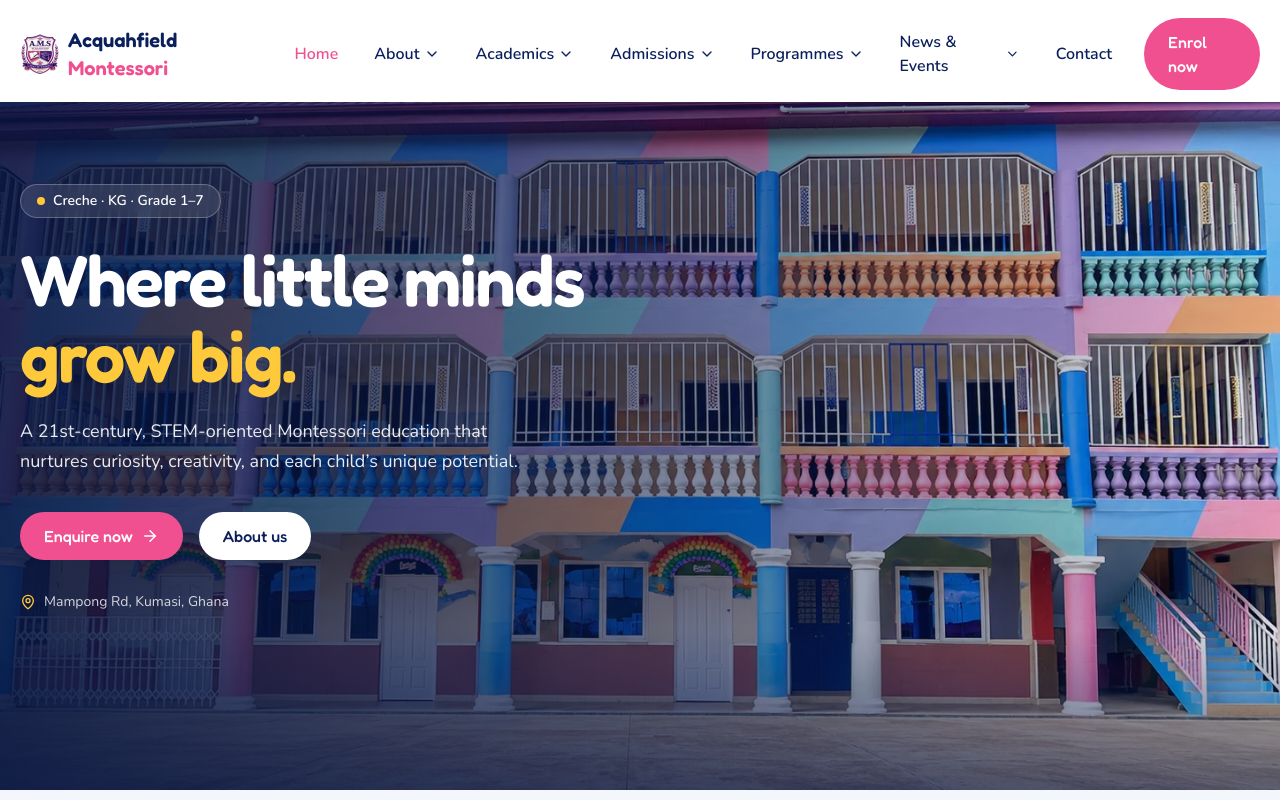
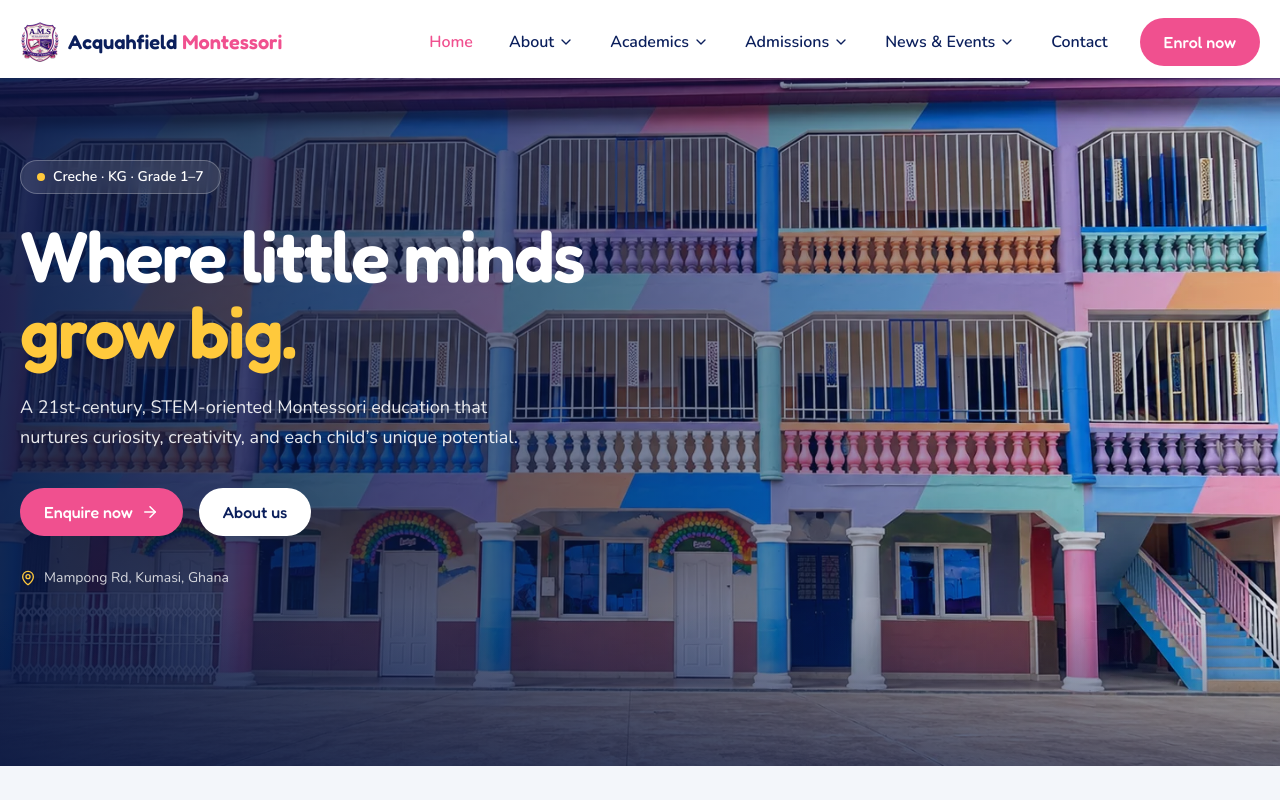
Before and after one commit to Meshack000/Acquahfield, a React (Vite) app: page / in a window 1280 px wide. Shown: the top 800 px of the page. Built offline with nearby package versions, Linux system fonts and the light colour scheme.

Commit message:
feat: update navigation links to include Programmes and GES curriculum options

```diff
--- a/src/data/site.ts
+++ b/src/data/site.ts
@@ -43,6 +43,11 @@
       { label: "Kindergarten", to: "/academics#kindergarten" },
       { label: "Lower Primary (Grade 1–3)", to: "/academics#lower-primary" },
       { label: "Upper Primary (Grade 4–7)", to: "/academics#upper-primary" },
+      { label: "Programmes", to: "/programmes" },
+      { label: "GES curriculum", to: "/programmes#ges" },
+      { label: "Abacus", to: "/programmes#abacus" },
+      { label: "Coding", to: "/programmes#coding" },
+      { label: "Robotics", to: "/programmes#robotics" },
     ],
   },
   {
@@ -51,16 +56,6 @@
     children: [
       { label: "How to apply", to: "/admissions" },
       { label: "Enquiry form", to: "/admissions#enquire" },
-    ],
-  },
-    {
-    label: "Programmes",
-    to: "/programmes",
-    children: [
-      { label: "GES curriculum", to: "/programmes#ges" },
-      { label: "Abacus", to: "/programmes#abacus" },
-      { label: "Coding", to: "/programmes#coding" },
-      { label: "Robotics", to: "/programmes#robotics" },
     ],
   },
   {
```
